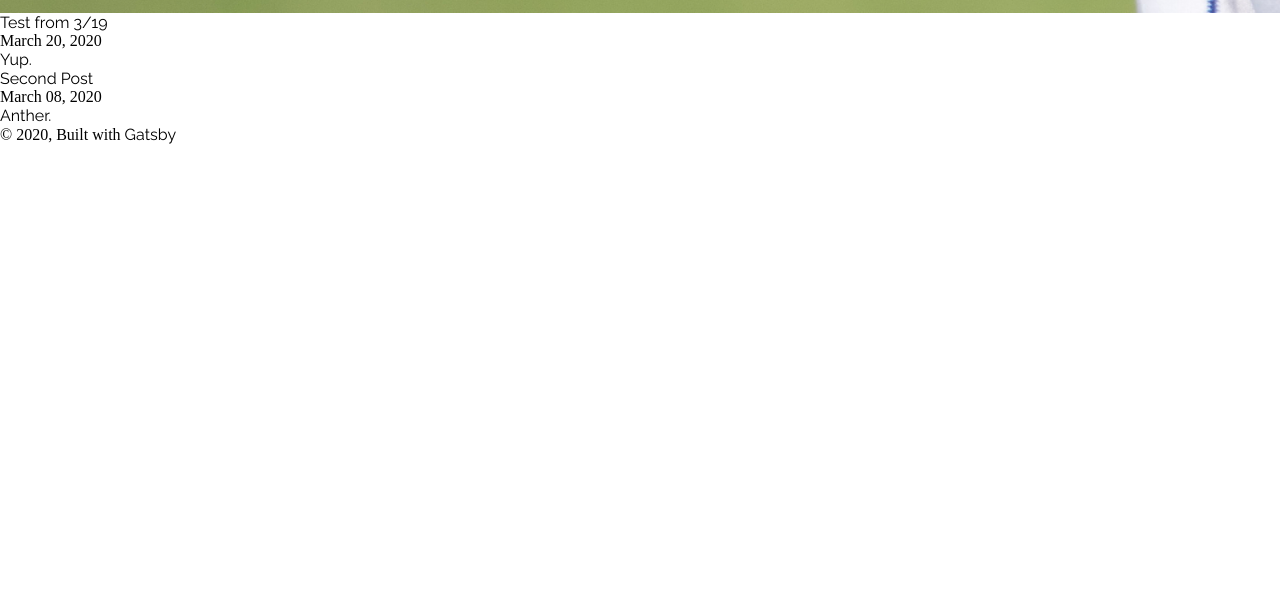
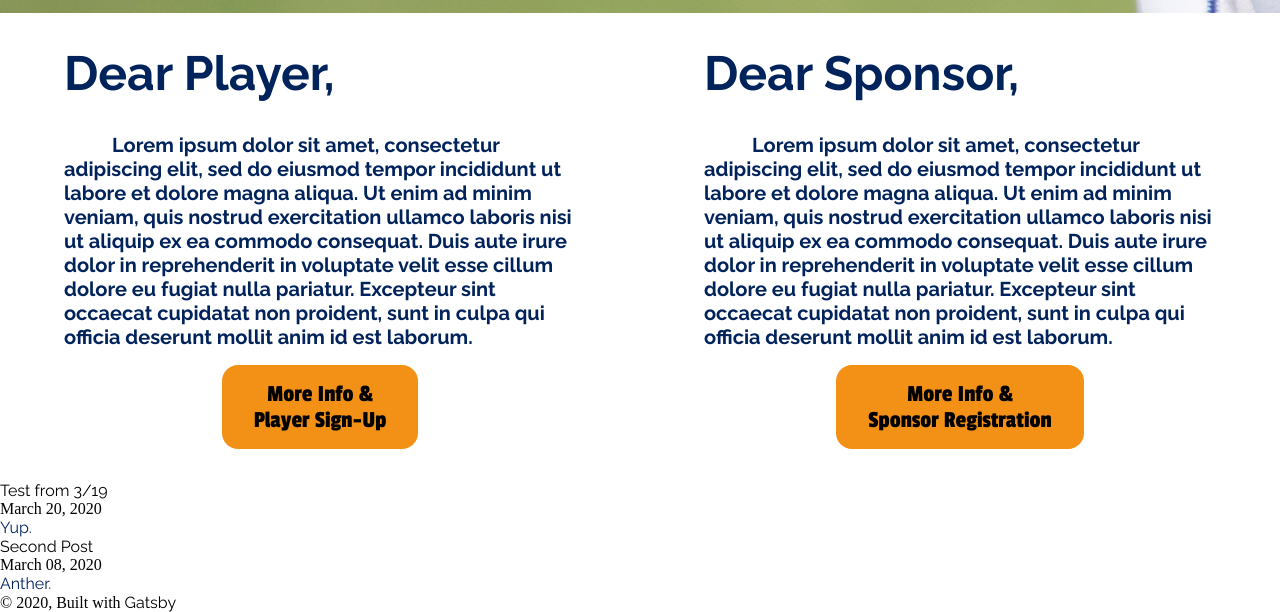
Before and after one commit to anthonyshew/inthezone, a Gatsby site: page / in a window 1280 px wide. Shown: the part 787-1399 px from the top of the page. Before the commit the page ends 931 px from the top, so only its background shows below. Built offline with nearby package versions, Linux system fonts and the light colour scheme; Gatsby itself is replaced by a stand-in of ours.

Commit message:
Creation of letters block on index page.

```diff
--- a/src/components/layout.js
+++ b/src/components/layout.js
@@ -7,7 +7,7 @@ import '../styles/home-hero.scss'
 import { useStaticQuery, graphql } from "gatsby"
 import Image from "gatsby-image"
 
-const Layout = ({ location, title, children }) => {
+const Layout = ({ location, children }) => {
   const data = useStaticQuery(graphql`
   query LayoutQuery {
     companyLogo: file(absolutePath: { regex: "/aaml-logo.png/" }) {
@@ -126,7 +126,10 @@ const Layout = ({ location, title, children }) => {
           </span>
         </nav>
         <p className="total-sponsorships">{totalSponsorships}</p>
-        <p className="subline">Players&nbsp;Sponsored through Adopt&nbsp;a&nbsp;Minor&nbsp;Leaguer</p>
+        <div className="subline">
+          <p>Players&nbsp;Sponsored through</p>
+          <h1>Adopt&nbsp;a&nbsp;Minor&nbsp;Leaguer</h1>
+        </div>
       </div>
     )
   } else {
--- a/src/pages/404.js
+++ b/src/pages/404.js
@@ -5,10 +5,8 @@ import Layout from "../components/layout"
 import SEO from "../components/seo"
 
 const NotFoundPage = ({ data, location }) => {
-  const siteTitle = data.site.siteMetadata.title
-
   return (
-    <Layout location={location} title={siteTitle}>
+    <Layout location={location}>
       <SEO title="404: Not Found" />
       <h1>Not Found</h1>
       <p>You just hit a route that doesn't exist...yet. </p>
--- a/src/pages/index.js
+++ b/src/pages/index.js
@@ -1,16 +1,37 @@
 import React from "react"
 import { Link, graphql } from "gatsby"
+import '../styles/index.scss'
 
 import Layout from "../components/layout"
 import SEO from "../components/seo"
 
-const BlogIndex = ({ data, location }) => {
-  const siteTitle = data.site.siteMetadata.title
+const Index = ({ data, location }) => {
   const posts = data.allMarkdownRemark.edges
 
   return (
-    <Layout location={location} title={siteTitle}>
+    <Layout location={location}>
       <SEO title="Home" />
+      <div className="container-flex-row">
+        <div className="container-message container-player-message">
+          <h2>Dear Player,</h2>
+          <p>Lorem ipsum dolor sit amet, consectetur adipiscing elit, sed do eiusmod tempor incididunt ut labore et dolore magna aliqua. Ut enim ad minim veniam, quis nostrud exercitation ullamco laboris nisi ut aliquip ex ea commodo consequat. Duis aute irure dolor in reprehenderit in voluptate velit esse cillum dolore eu fugiat nulla pariatur. Excepteur sint occaecat cupidatat non proident, sunt in culpa qui officia deserunt mollit anim id est laborum.</p>
+          <div className="container-link-button">
+            <Link className="link-button" to="/dear-players">
+              More&nbsp;Info&nbsp;&<br />Player&nbsp;Sign-Up
+          </Link>
+          </div>
+        </div>
+        <div className="container-message container-sponsor-message">
+          <h2>Dear Sponsor,</h2>
+          <p>Lorem ipsum dolor sit amet, consectetur adipiscing elit, sed do eiusmod tempor incididunt ut labore et dolore magna aliqua. Ut enim ad minim veniam, quis nostrud exercitation ullamco laboris nisi ut aliquip ex ea commodo consequat. Duis aute irure dolor in reprehenderit in voluptate velit esse cillum dolore eu fugiat nulla pariatur. Excepteur sint occaecat cupidatat non proident, sunt in culpa qui officia deserunt mollit anim id est laborum.</p>
+          <div className="container-link-button">
+            <Link className="link-button" to="/dear-sponsors">
+              More&nbsp;Info&nbsp;&<br />Sponsor&nbsp;Registration
+          </Link>
+          </div>
+        </div>
+      </div>
+
       {posts.map(({ node }) => {
         const title = node.frontmatter.title || node.fields.slug
         return (
@@ -37,7 +58,7 @@ const BlogIndex = ({ data, location }) => {
   )
 }
 
-export default BlogIndex
+export default Index
 
 export const pageQuery = graphql`
   query {
--- a/src/styles/global.scss
+++ b/src/styles/global.scss
@@ -6,8 +6,33 @@ $raleway: 'Raleway',
 sans-serif;
 
 $white: #ffffff;
+$blue: #00235B;
+$yellow: #F39116;
 
 a,
-p {
+p,
+h1,
+h2,
+h3,
+h4,
+h4,
+h5,
+h6 {
+    color: $blue;
     font-family: $raleway;
 }
+
+.container-link-button {
+    text-align: center;
+}
+
+.link-button {
+    margin: 1rem auto 0;
+    display: inline-block;
+    padding: 1rem 2rem;
+    border-radius: 1rem;
+    background-color: $yellow;
+    font-family: $passion;
+    font-size: 24px;
+    text-align: center;
+}
--- a/src/styles/home-hero.scss
+++ b/src/styles/home-hero.scss
@@ -63,6 +63,7 @@
         color: $white;
         font-size: 132px;
         font-family: $passion;
+        cursor: default;
     }
 
     .subline {
@@ -70,10 +71,15 @@
         bottom: 1rem;
         margin-left: 1rem;
         width: 50%;
-        color: $white;
         font-size: 48px;
         font-family: $raleway;
         font-weight: 900;
         line-height: 150%;
+        cursor: default;
+
+        h1,
+        p {
+            color: $white;
+        }
     }
 }
--- /dev/null
+++ b/src/styles/index.scss
@@ -0,0 +1,40 @@
+@import './global';
+
+.container-flex-row {
+    display: flex;
+    flex-direction: row;
+    flex-wrap: wrap;
+    align-items: center;
+    justify-content: center;
+
+    .container-message {
+        padding: 2rem 5%;
+        flex-basis: 50%;
+
+        h2 {
+            margin-bottom: 2rem;
+            font-family: $raleway;
+            font-size: 48px;
+            font-weight: 900;
+        }
+
+        p {
+            text-indent: 48px;
+            font-size: 20px;
+            font-weight: 900;
+        }
+    }
+}
+
+@media (max-width: 667px) {
+    .container-flex-row {
+        .container-message {
+            flex-basis: 100%;
+            padding: 5%;
+        }
+
+        .container-sponsor-message {
+            padding-top: 0;
+        }
+    }
+}
```
